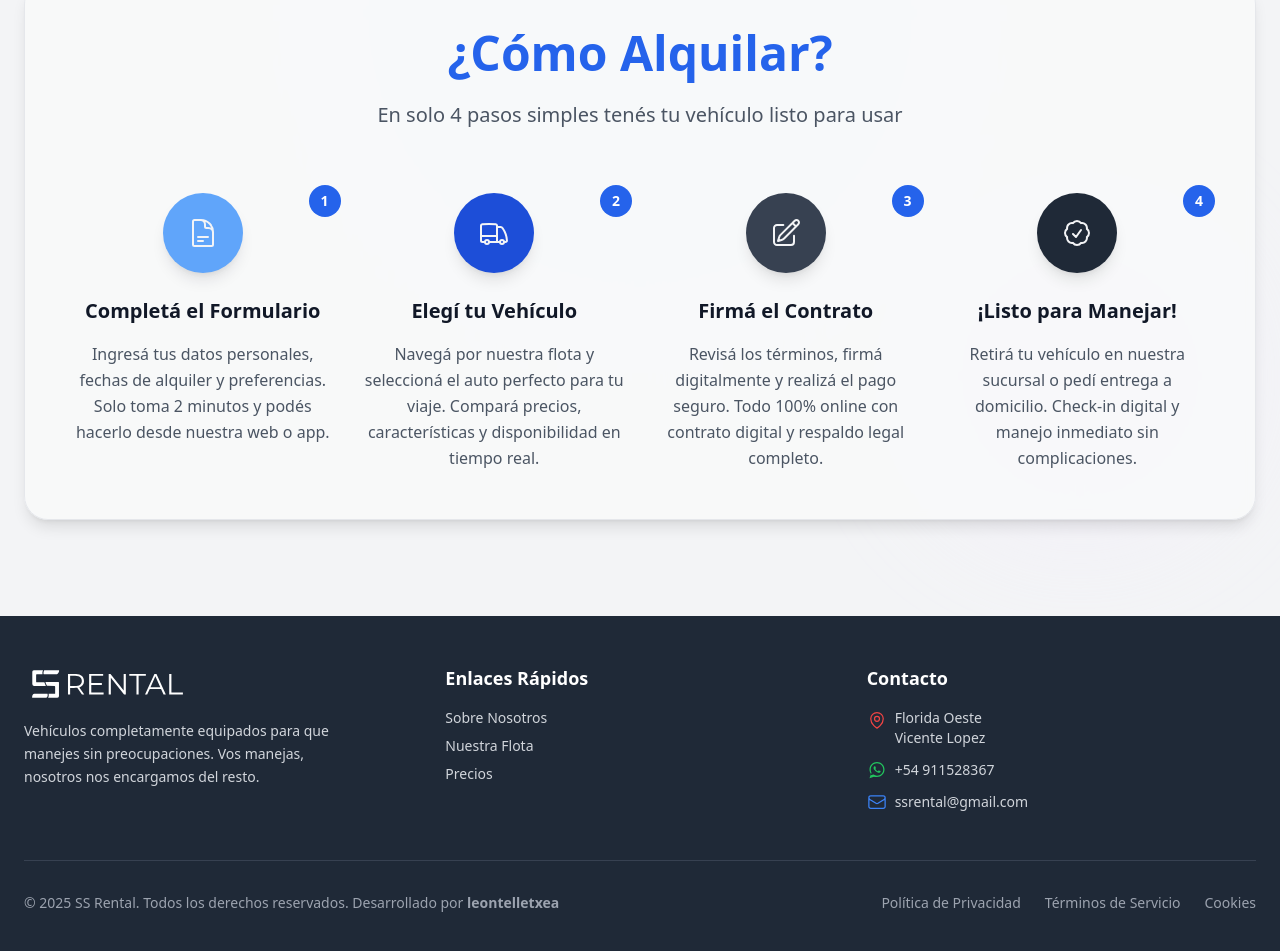
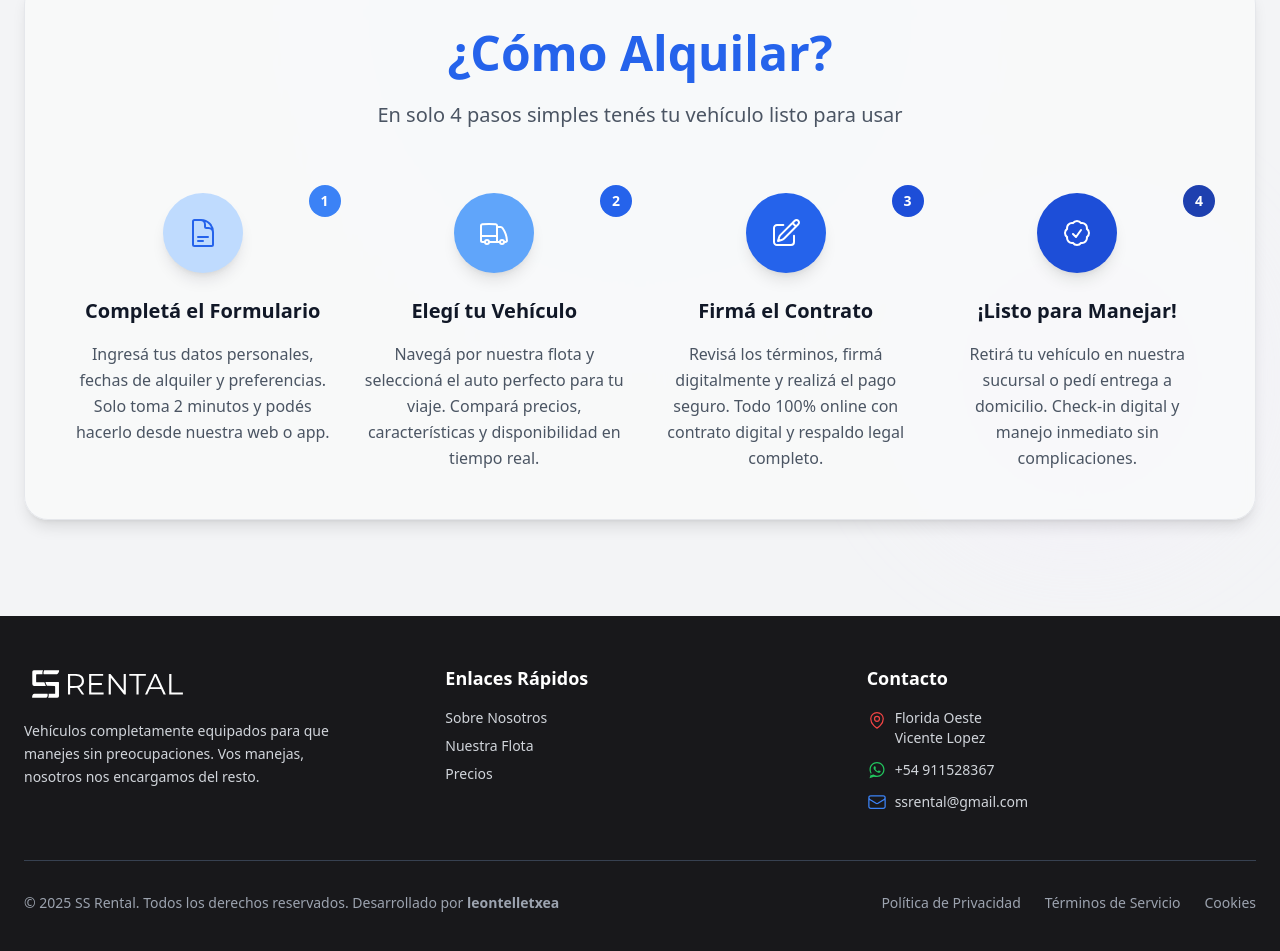
Before and after one commit to leontelletxea/ss_rental, a React (Vite) app: page / in a window 1280 px wide. Shown: the part 1487-2438 px from the top of the page. Built offline with nearby package versions, Linux system fonts and the light colour scheme.

Commit message:
Seccion about

```diff
--- a/src/components/About.tsx
+++ b/src/components/About.tsx
@@ -91,10 +91,10 @@ const About = () => {
               {/* Step 1 */}
               <div className="text-center group">
                 <div className="relative mb-6">
-                  <div className="bg-blue-400 w-20 h-20 rounded-full flex items-center justify-center mx-auto shadow-lg group-hover:shadow-blue-500/25 transition-all duration-300">
-                    <DocumentTextIcon className="w-8 h-8 text-gray-100" />
+                  <div className="bg-blue-200 w-20 h-20 rounded-full flex items-center justify-center mx-auto shadow-lg group-hover:shadow-blue-300/25 transition-all duration-300">
+                    <DocumentTextIcon className="w-8 h-8 text-blue-600" />
                   </div>
-                  <div className="absolute -top-2 -right-2 bg-blue-600 text-white text-sm font-bold w-8 h-8 rounded-full flex items-center justify-center">
+                  <div className="absolute -top-2 -right-2 bg-blue-500 text-white text-sm font-bold w-8 h-8 rounded-full flex items-center justify-center">
                     1
                   </div>
                 </div>
@@ -108,8 +108,8 @@ const About = () => {
               {/* Step 2 */}
               <div className="text-center group">
                 <div className="relative mb-6">
-                  <div className="bg-blue-700 w-20 h-20 rounded-full flex items-center justify-center mx-auto shadow-lg group-hover:shadow-blue-500/25 transition-all duration-300">
-                    <TruckIcon className="w-8 h-8 text-gray-100" />
+                  <div className="bg-blue-400 w-20 h-20 rounded-full flex items-center justify-center mx-auto shadow-lg group-hover:shadow-blue-400/25 transition-all duration-300">
+                    <TruckIcon className="w-8 h-8 text-white" />
                   </div>
                   <div className="absolute -top-2 -right-2 bg-blue-600 text-white text-sm font-bold w-8 h-8 rounded-full flex items-center justify-center">
                     2
@@ -125,10 +125,10 @@ const About = () => {
               {/* Step 3 */}
               <div className="text-center group">
                 <div className="relative mb-6">
-                  <div className="bg-gray-700 w-20 h-20 rounded-full flex items-center justify-center mx-auto shadow-lg group-hover:shadow-blue-500/25 transition-all duration-300">
-                    <PencilSquareIcon className="w-8 h-8 text-gray-100" />
+                  <div className="bg-blue-600 w-20 h-20 rounded-full flex items-center justify-center mx-auto shadow-lg group-hover:shadow-blue-600/25 transition-all duration-300">
+                    <PencilSquareIcon className="w-8 h-8 text-white" />
                   </div>
-                  <div className="absolute -top-2 -right-2 bg-blue-600 text-white text-sm font-bold w-8 h-8 rounded-full flex items-center justify-center">
+                  <div className="absolute -top-2 -right-2 bg-blue-700 text-white text-sm font-bold w-8 h-8 rounded-full flex items-center justify-center">
                     3
                   </div>
                 </div>
@@ -142,10 +142,10 @@ const About = () => {
               {/* Step 4 */}
               <div className="text-center group">
                 <div className="relative mb-6">
-                  <div className="bg-gray-800 w-20 h-20 rounded-full flex items-center justify-center mx-auto shadow-lg group-hover:shadow-blue-500/25 transition-all duration-300">
-                    <CheckBadgeIcon className="w-8 h-8 text-gray-100" />
+                  <div className="bg-blue-700 w-20 h-20 rounded-full flex items-center justify-center mx-auto shadow-lg group-hover:shadow-blue-700/25 transition-all duration-300">
+                    <CheckBadgeIcon className="w-8 h-8 text-white" />
                   </div>
-                  <div className="absolute -top-2 -right-2 bg-blue-600 text-white text-sm font-bold w-8 h-8 rounded-full flex items-center justify-center">
+                  <div className="absolute -top-2 -right-2 bg-blue-800 text-white text-sm font-bold w-8 h-8 rounded-full flex items-center justify-center">
                     4
                   </div>
                 </div>
--- a/src/components/Footer.tsx
+++ b/src/components/Footer.tsx
@@ -2,7 +2,7 @@ import { MapPinIcon, EnvelopeIcon } from '@heroicons/react/24/outline';
 
 const Footer = () => {
   return (
-    <footer className="bg-gray-800 text-white">
+    <footer className="bg-zinc-900 text-white">
       <div className="max-w-7xl mx-auto px-6 py-12">
         {/* Main Footer Content */}
         <div className="grid grid-cols-1 md:grid-cols-2 lg:grid-cols-3 gap-8">
```
